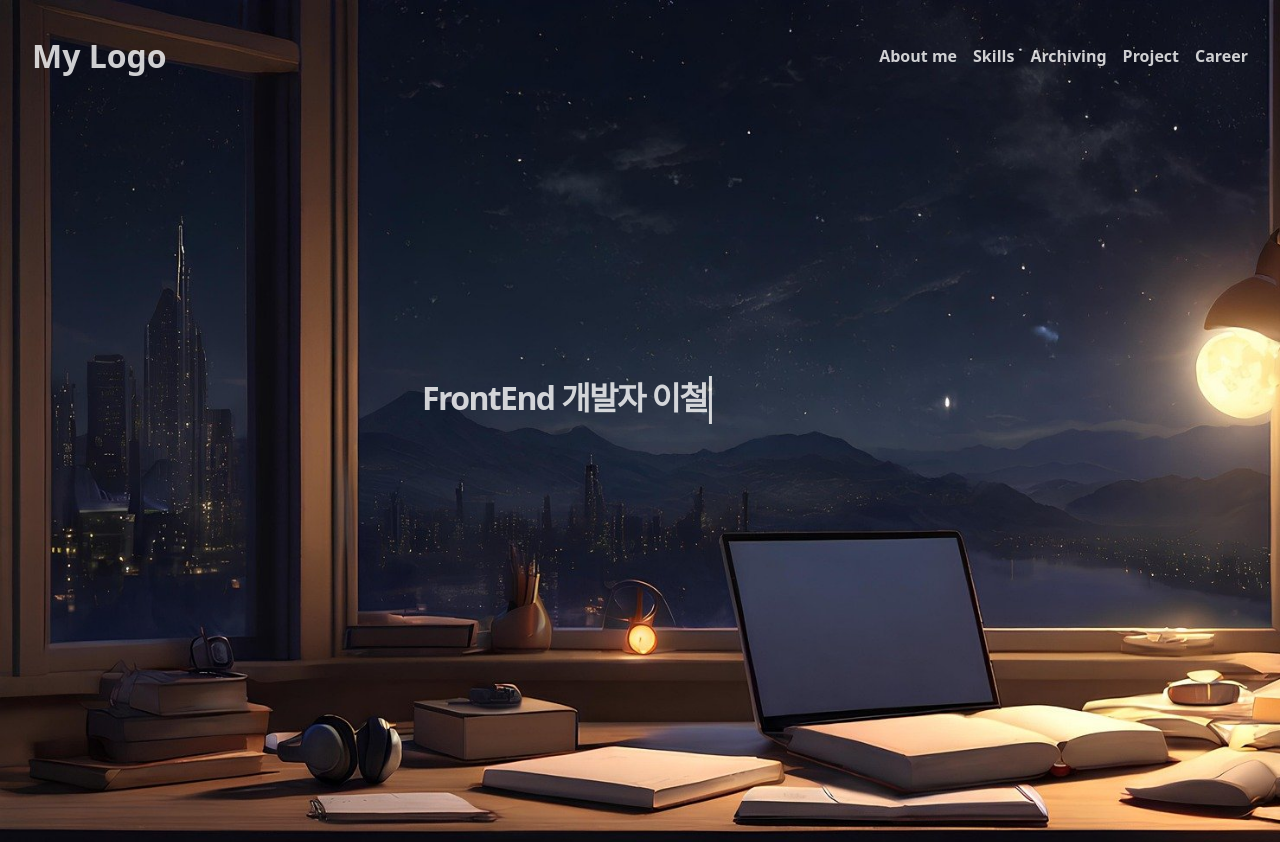
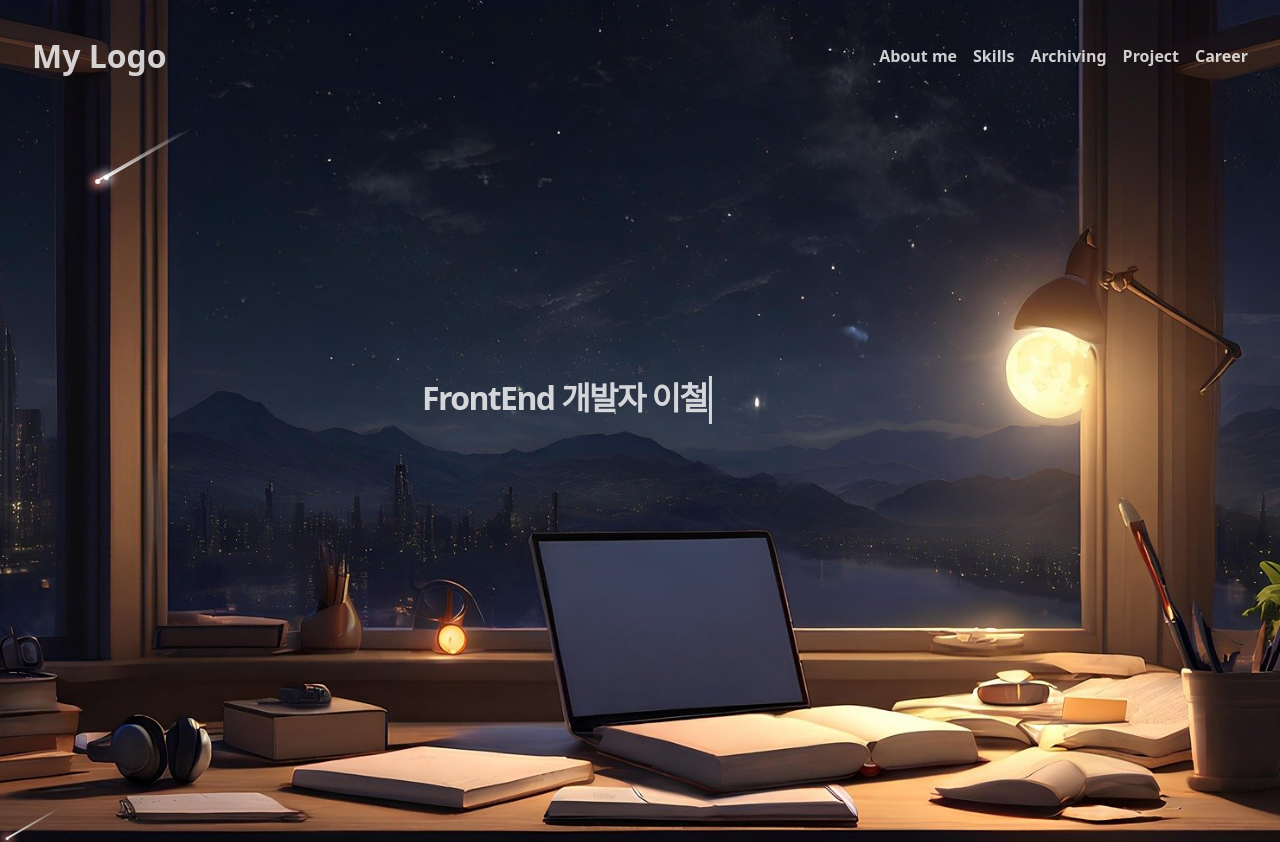
Before and after one commit to lugia574/lugia574.github.io, a React (Vite) app: page / in a window 1280 px wide. Shown: the top 842 px of the page. Built offline with nearby package versions, Linux system fonts and the light colour scheme.

Commit message:
main 유성 css

```diff
--- /dev/null
+++ b/src/components/effects/Star.tsx
@@ -0,0 +1,143 @@
+import { useEffect, useState } from "react";
+import styled, { keyframes } from "styled-components";
+
+interface StarProps {
+  count?: number;
+  white?: boolean;
+  maxDelay?: number;
+  minSpeed?: number;
+  maxSpeed?: number;
+  angle?: number;
+  direction?: "left" | "right";
+}
+
+const MAX_STAR_COUNT = 50;
+const colors = ["#c77eff", "#f6ff7e", "#ff8d7e", "#ffffff"];
+
+const Star = ({
+  count = 12,
+  maxDelay = 15,
+  minSpeed = 2,
+  maxSpeed = 4,
+  angle = 30,
+  direction = "left",
+}: StarProps) => {
+  const starCount = count < MAX_STAR_COUNT ? count : MAX_STAR_COUNT;
+  const [starInterval, setStarInterval] = useState<number>(0);
+
+  useEffect(() => {
+    const calcStarInterval = () => {
+      const innnerWidth = window.innerWidth;
+      setStarInterval(Math.floor((innnerWidth * 1.5) / (count * 5)));
+    };
+
+    calcStarInterval();
+    window.addEventListener("resize", calcStarInterval);
+    return () => {
+      window.removeEventListener("resize", calcStarInterval);
+    };
+  }, []);
+  return (
+    <StarStyle $direction={direction} $angle={angle}>
+      {new Array(starCount).fill(0).map((e, idx) => {
+        const left =
+          direction === "left"
+            ? `${Math.random() * count * 5 * starInterval}px`
+            : `${
+                window.innerHeight - Math.random() * count * 5 * starInterval
+              }px`;
+        const animationDelay = `${Math.random() * maxDelay}s`;
+        const animationDuration =
+          maxSpeed > minSpeed
+            ? `${minSpeed + Math.random() * maxSpeed}s`
+            : `${2 + Math.random() * 4}`;
+        const colorIndex = Math.floor(Math.random() * colors.length - 0.001); // 별 색상
+        const size = `${2 + Math.floor(Math.random() * 5)}px`; // 별 크기
+        const boxShadow = `0px 0px 10px 3px ${colors[colorIndex]}`;
+        return (
+          <div
+            key={idx}
+            style={{
+              left,
+              animationDelay,
+              animationDuration,
+              boxShadow,
+              width: size,
+              height: size,
+            }}
+            className="star"
+          ></div>
+        );
+      })}
+    </StarStyle>
+  );
+};
+
+interface StarStyleProps {
+  $direction: "left" | "right";
+  $angle: number;
+}
+
+const StarStyle = styled.div<StarStyleProps>`
+  position: fix;
+  top: 0;
+  left: 0;
+  right: 0;
+  width: 100%;
+  height: 100%;
+  z-index: 999;
+  overflow: hidden;
+
+  .star {
+    position: relative;
+    top: 50%;
+    width: 4px;
+    height: 4px;
+    border-radius: 50%;
+    background-color: white;
+    animation: ${(props) => MeteorKeyframe(props.$direction, props.$angle)} 4s
+      ease-in infinite;
+    opacity: 0;
+  }
+  .star::after {
+    position: absolute;
+    top: calc(50% - 1px);
+    left: -950%;
+    width: 2000%;
+    height: 2px;
+    background: linear-gradient(to left, #fff0, #ffffff);
+    content: "";
+    transform: ${(props) =>
+        props.$direction === "left"
+          ? `rotateZ(-${props.$angle}deg)`
+          : `rotateZ(-${180 - props.$angle}/deg)`}
+      translateX(50%);
+  }
+  .star:nth-child(2) {
+    transform: translateX(300px);
+    animation-delay: 5.1s;
+  }
+  .star:nth-child(3) {
+    transform: translateX(450px);
+    animation-delay: 1s;
+  }
+`;
+
+const MeteorKeyframe = (
+  direction: "left" | "right",
+  angle: number
+) => keyframes`
+    0% {
+        top: -10vh;
+        transform: translateX(0px);
+        opacity: 1;
+    }
+    100% {
+        top: 110vh;
+        transform: translateX(${direction === "left" ? "-" : "+"}${
+  120 / Math.tan((angle * Math.PI) / 180)
+}vh);
+        opacity: 1;
+    }
+`;
+export default Star;
--- a/src/components/layout/Main.tsx
+++ b/src/components/layout/Main.tsx
@@ -6,6 +6,7 @@ import Projects from "../../pages/Projects";
 import Career from "../../pages/Career";
 import AboutMe from "../../pages/AboutMe";
 import TopButton from "../common/TopButton";
+// import Star from "../effects/Star";
 // interface Props {}
 
 const Main = () => {
--- a/src/pages/AboutMe.tsx
+++ b/src/pages/AboutMe.tsx
@@ -6,6 +6,7 @@ import { FaLocationPin } from "react-icons/fa6";
 import { MdEmail } from "react-icons/md";
 import { IoIosSchool } from "react-icons/io";
 import { BsFillTelephoneFill } from "react-icons/bs";
+
 // interface Props {}
 
 const ABOUTLIST = [
@@ -39,7 +40,6 @@ const AboutMe = () => {
 
 const AboutMeStyle = styled.div`
   display: flex;
-
   flex-direction: column;
   justify-content: center;
   align-items: center;
--- a/src/pages/Intro.tsx
+++ b/src/pages/Intro.tsx
@@ -1,10 +1,12 @@
 import styled from "styled-components";
+import Star from "../components/effects/Star";
 // interface Props {}
 
 const Intro = () => {
   return (
     <IntroStyle>
       <h1 className="typing">FrontEnd 개발자 이철욱입니다.</h1>
+      <Star />
     </IntroStyle>
   );
 };
@@ -14,6 +16,7 @@ const IntroStyle = styled.div`
 
   background-image: url("/images/portpolio-main.jpg");
   background-size: cover;
+  background-position: top;
   width: 100%;
   height: 58rem;
   justify-content: center;
--- a/src/pages/Skills.tsx
+++ b/src/pages/Skills.tsx
@@ -6,7 +6,7 @@ const Skills = () => {
   return (
     <SkillsStyle id="skills">
       <div className="skills-wrapper">
-        <Title children={"skills"} />
+        <Title children={"Skills"} />
         <div className="skill-set">
           <section className="section language">
             <div className="label">Language</div>
```
